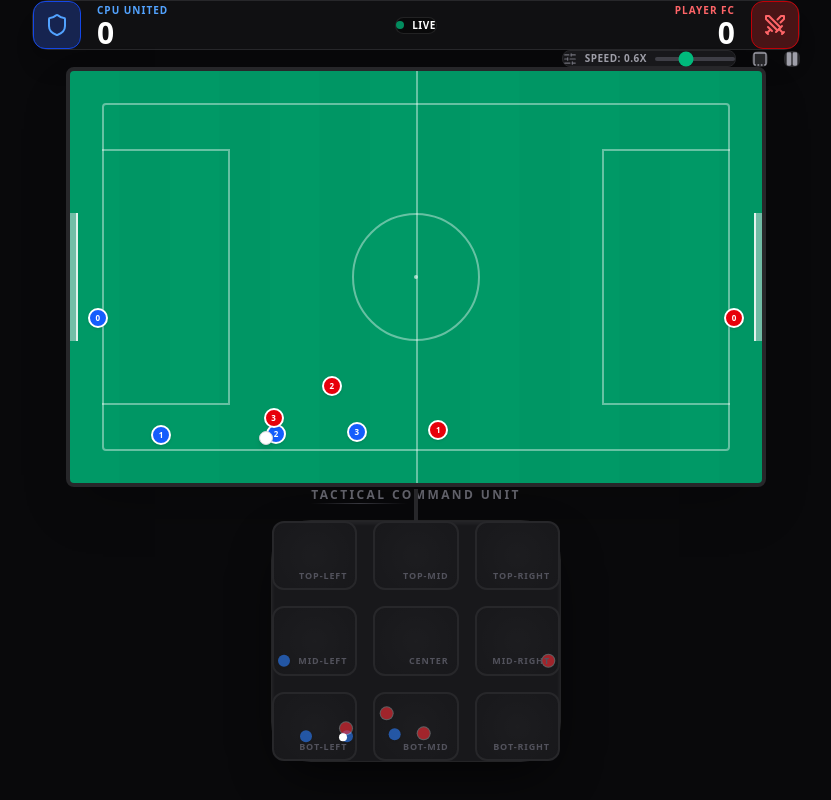
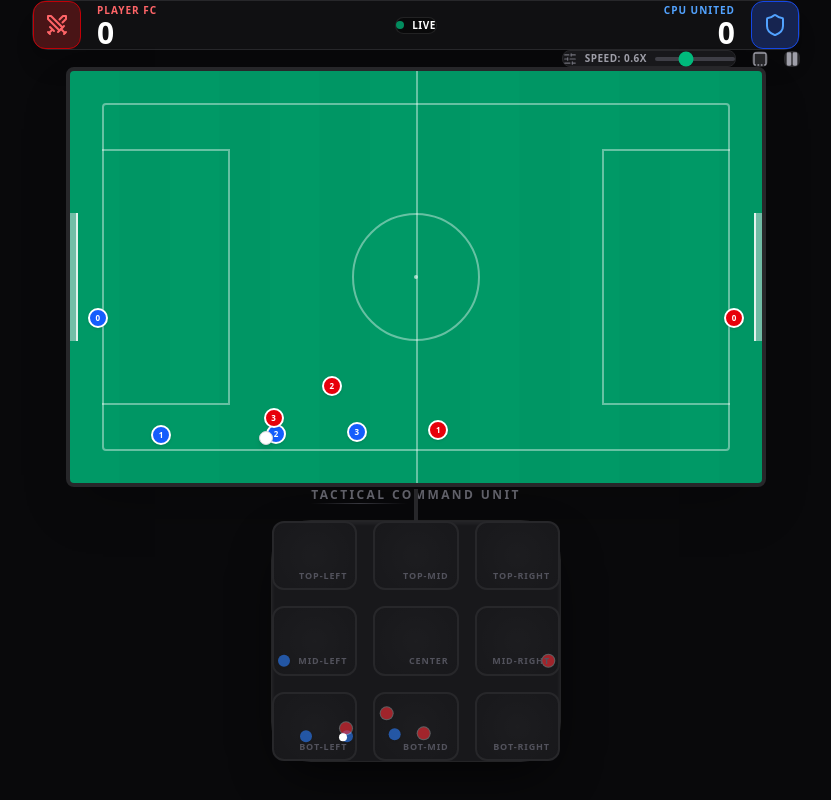
Before and after one commit to batikanor/mx-egg, a Next.js app in the folder football-2d/: page / in a window 1280 px wide. Shown: the whole page, without its empty margins (224-1055 px from the left). Built offline with nearby package versions, Linux system fonts and the light colour scheme.

Commit message:
fix header layout to match field orientation

```diff
--- a/football-2d/components/TacticalFootball.tsx
+++ b/football-2d/components/TacticalFootball.tsx
@@ -566,8 +566,8 @@ export default function TacticalFootball() {
       {/* Header */}
       <div className="w-full max-w-3xl flex items-center justify-between mb-6 bg-zinc-900/50 p-4 rounded-2xl border border-zinc-800 shadow-xl">
         <div className="flex items-center gap-4 w-1/3">
-            <div className="w-12 h-12 bg-blue-900/50 rounded-xl border border-blue-700 flex items-center justify-center"><Shield className="text-blue-400" size={24} /></div>
-            <div className="flex flex-col"><span className="text-[10px] text-blue-400 font-bold tracking-widest uppercase">Cpu United</span><span className="text-3xl font-black text-white leading-none">{score.blue}</span></div>
+            <div className="w-12 h-12 bg-red-900/50 rounded-xl border border-red-700 flex items-center justify-center"><Swords className="text-red-400" size={24} /></div>
+            <div className="flex flex-col"><span className="text-[10px] text-red-400 font-bold tracking-widest uppercase">Player FC</span><span className="text-3xl font-black text-white leading-none">{score.red}</span></div>
         </div>
         <div className="flex flex-col items-center w-1/3">
             <div className="bg-black/40 px-4 py-1 rounded-full border border-white/10 flex items-center gap-2">
@@ -576,8 +576,8 @@ export default function TacticalFootball() {
             </div>
         </div>
         <div className="flex items-center gap-4 w-1/3 justify-end">
-            <div className="flex flex-col items-end"><span className="text-[10px] text-red-400 font-bold tracking-widest uppercase">Player FC</span><span className="text-3xl font-black text-white leading-none">{score.red}</span></div>
-            <div className="w-12 h-12 bg-red-900/50 rounded-xl border border-red-700 flex items-center justify-center"><Swords className="text-red-400" size={24} /></div>
+            <div className="flex flex-col items-end"><span className="text-[10px] text-blue-400 font-bold tracking-widest uppercase">Cpu United</span><span className="text-3xl font-black text-white leading-none">{score.blue}</span></div>
+            <div className="w-12 h-12 bg-blue-900/50 rounded-xl border border-blue-700 flex items-center justify-center"><Shield className="text-blue-400" size={24} /></div>
         </div>
       </div>
 
```
